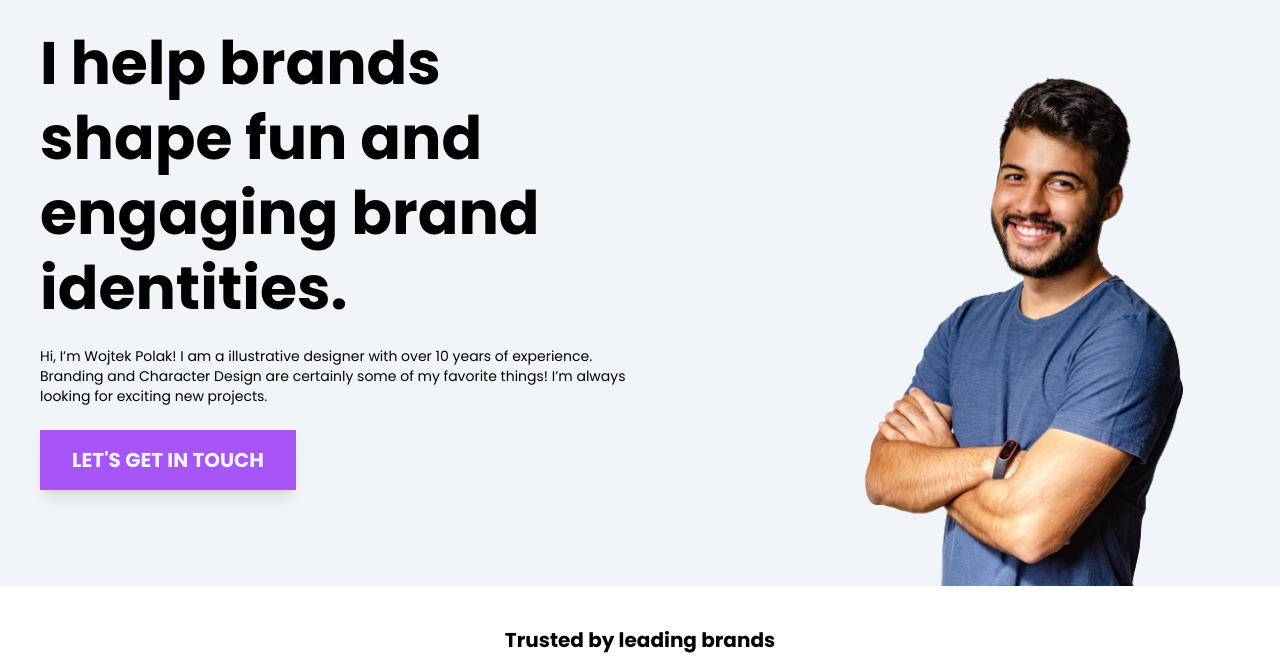
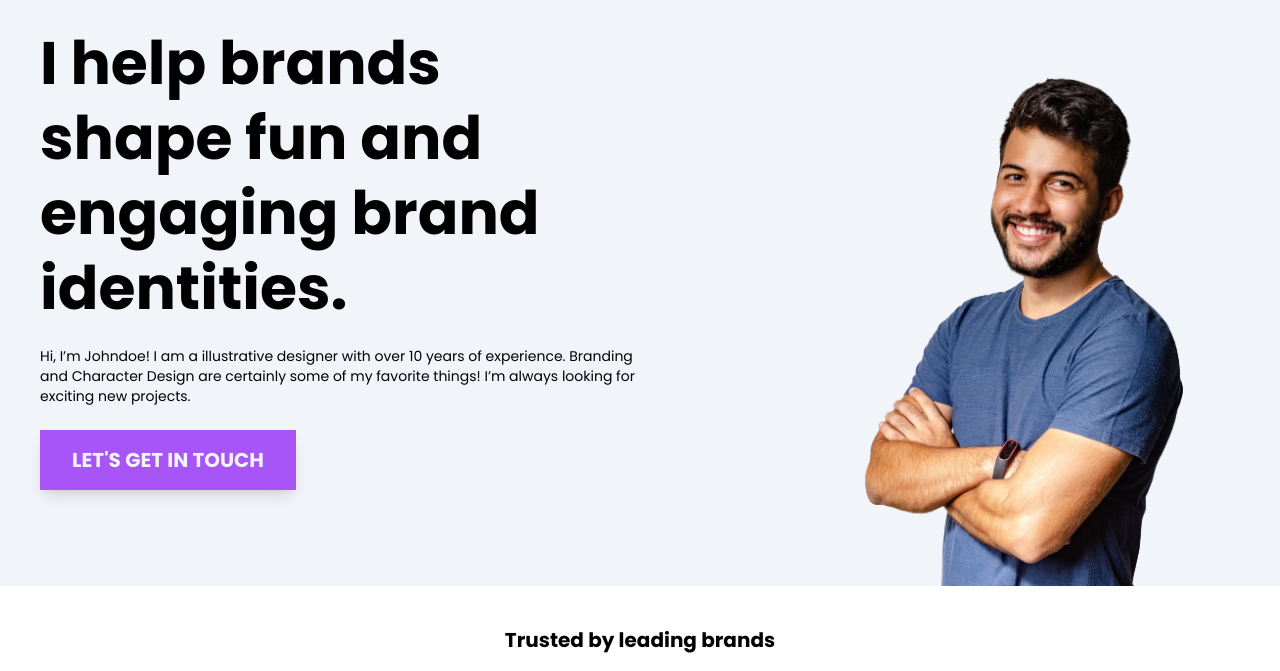
Before and after one commit to Vikneshoftheleaf/profile, a website: page exp1.html in a window 1280 px wide. Shown: the part 110-781 px from the top of the page. Drawn offline with nearby package versions, Linux system fonts and the light colour scheme; files that its build step writes are made by us from their sources.

Commit message:
Update exp1.html

```diff
--- a/exp1.html
+++ b/exp1.html
@@ -49,7 +49,7 @@
                     I help brands shape fun and engaging brand identities.
                 </div>
                 <div class="text-sm lg:text-md mt-5">
-                    Hi, I’m Wojtek Polak! I am a illustrative designer with over 10 years of experience. Branding and Character Design are certainly some of my favorite things! I’m always looking for exciting new projects.
+                    Hi, I’m Johndoe! I am a illustrative designer with over 10 years of experience. Branding and Character Design are certainly some of my favorite things! I’m always looking for exciting new projects.
                 </div>
                 <div class="my-10">
                     <a href="" class="bg-purple-500 text-slate-100 lg:text-xl px-8 py-4 my-10 font-bold shadow-lg">LET'S GET IN TOUCH</a>
```
